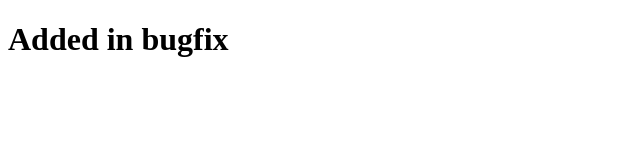
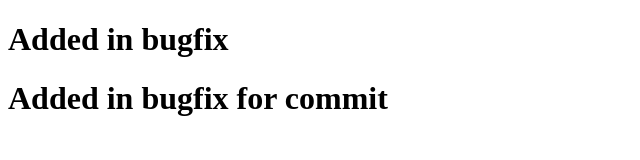
Before and after one commit to Siddhant2020/GitTutorialDemo, a plain HTML site: page index.html in a window 1280 px wide. Shown: the whole page, without its empty margins (0-640 px from the left). Drawn offline with Linux system fonts and the light colour scheme.

Commit message:
bugfix first commit

```diff
--- a/index.html
+++ b/index.html
@@ -8,5 +8,6 @@
 </head>
 <body>
     <h1>Added in bugfix</h1>
+    <h1>Added in bugfix for commit</h1>
 </body>
 </html>
```
